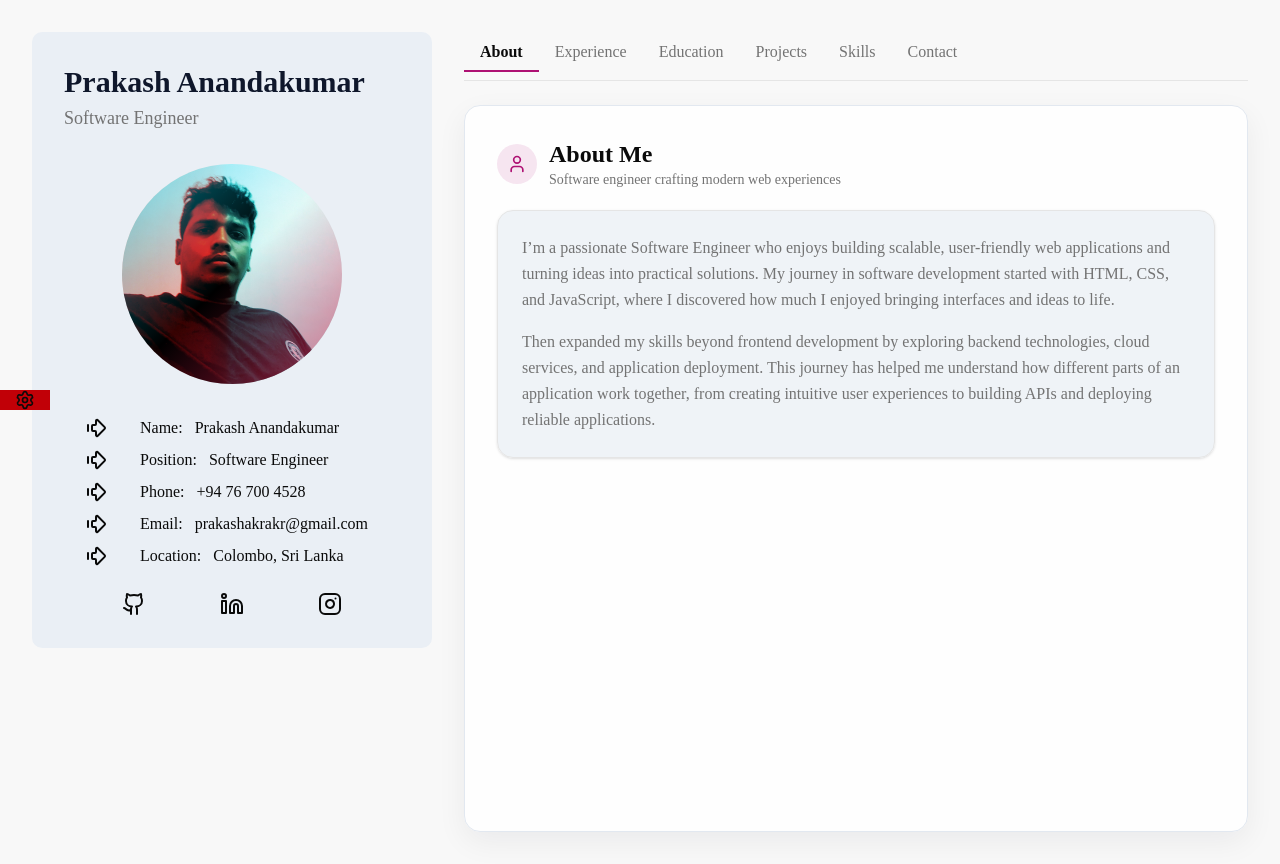
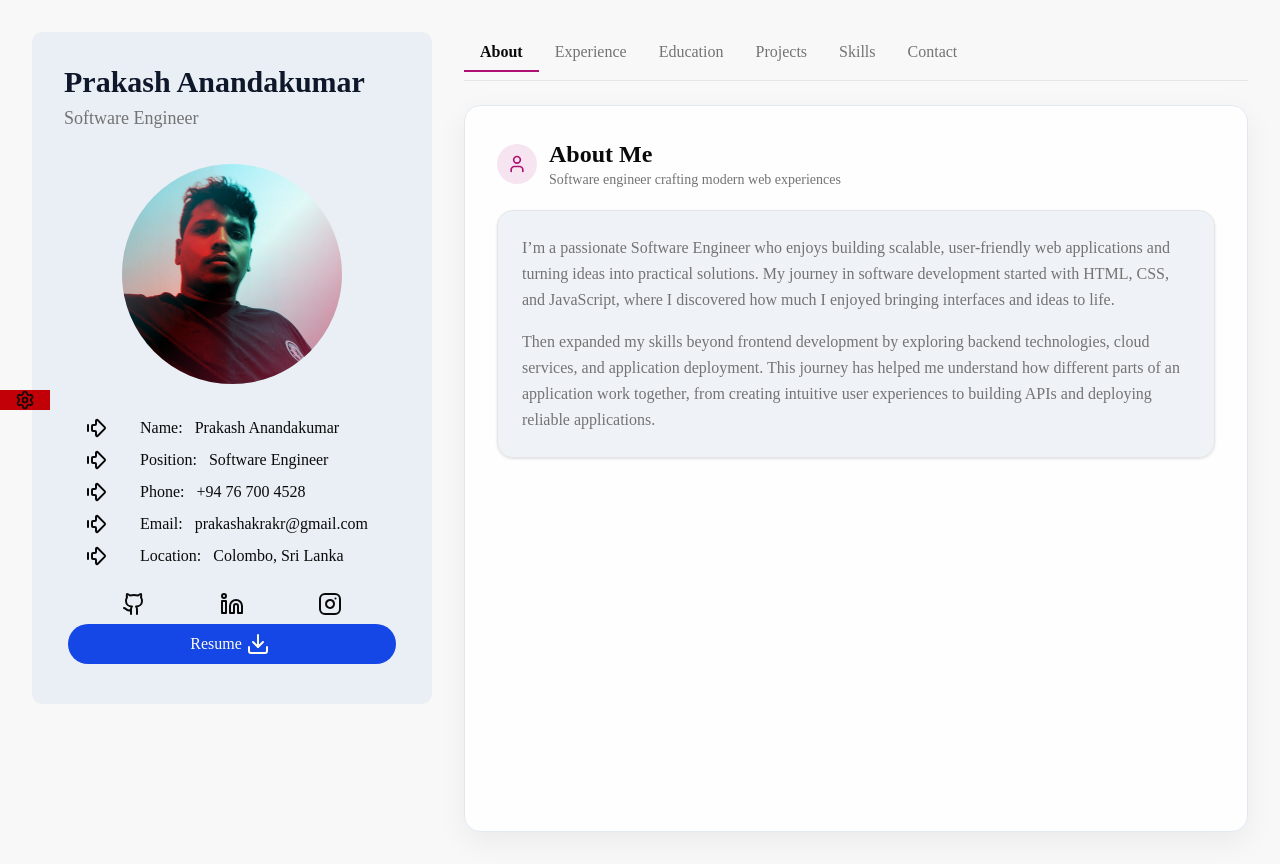
Before and after one commit to aprakash97/Portfolio-, a Next.js app: page / in a window 1280 px wide. Built offline with nearby package versions, Linux system fonts and the light colour scheme.

Commit message:
added resume

```diff
--- a/app/components/ui/profile-card.tsx
+++ b/app/components/ui/profile-card.tsx
@@ -1,7 +1,8 @@
 'use client';
 
-import { Github, Linkedin, Instagram, ArrowBigRightDash } from 'lucide-react';
+import { Github, Linkedin, Instagram, ArrowBigRightDash, Download } from 'lucide-react';
 import Image from 'next/image';
+import Link from 'next/link';
 
 interface ProfileCardProps {
   name: string;
@@ -100,6 +101,16 @@ export function ProfileCard({
             </a>
           )}
         </div>
+        <Link
+          className="m-1 my-2 flex min-w-10 justify-center rounded-full bg-blue-700 p-2 text-center text-amber-50"
+          href={'/Prakash_Anandakumar_CV.pdf'}
+          target="_blank"
+        >
+          <p>Resume</p>
+          <div className="mx-1 cursor-pointer">
+            <Download />
+          </div>
+        </Link>
       </div>
     </div>
   );
```
Also changed, not shown: 1 other file (tests, documents, lock files or other folders).
